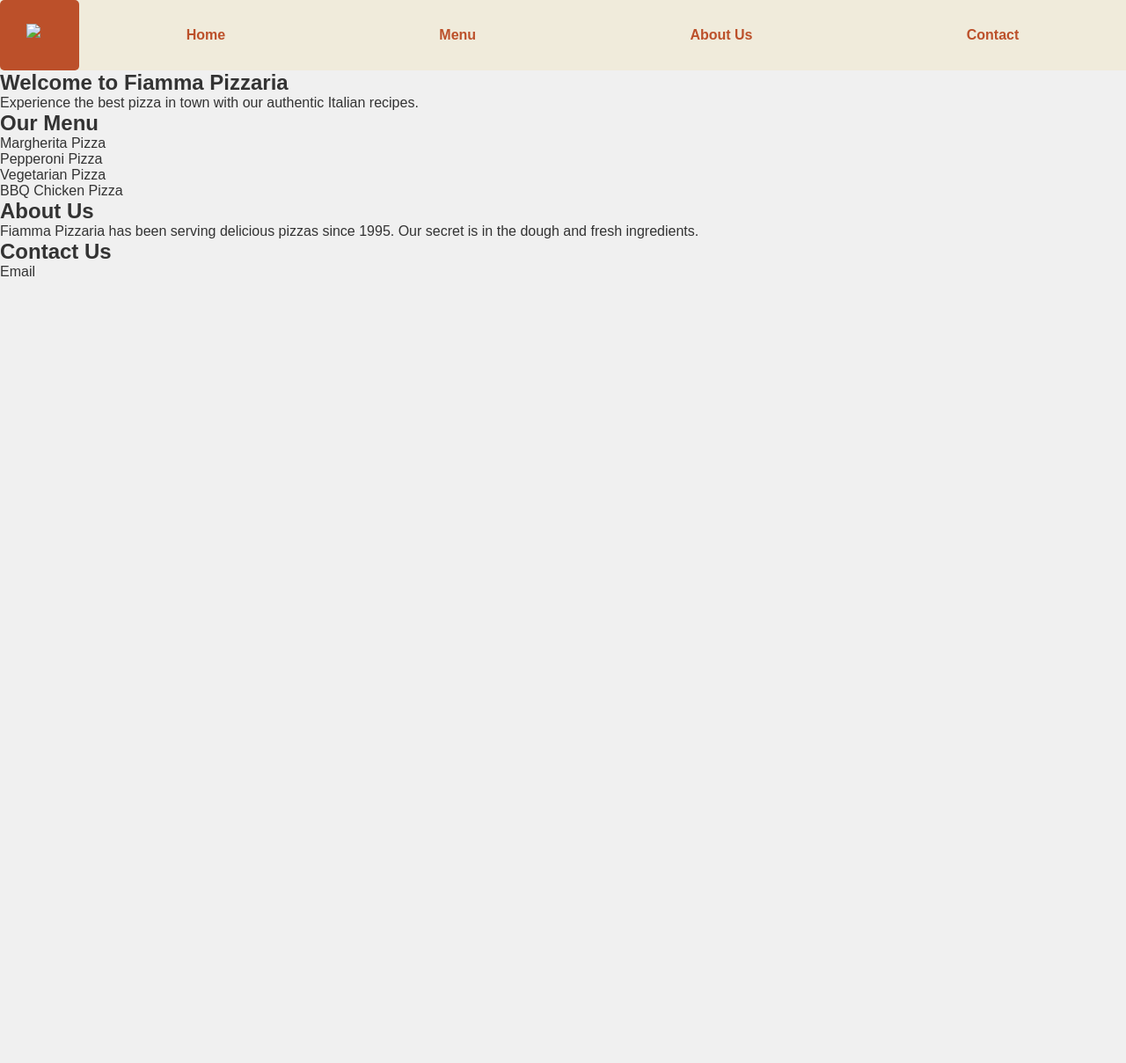
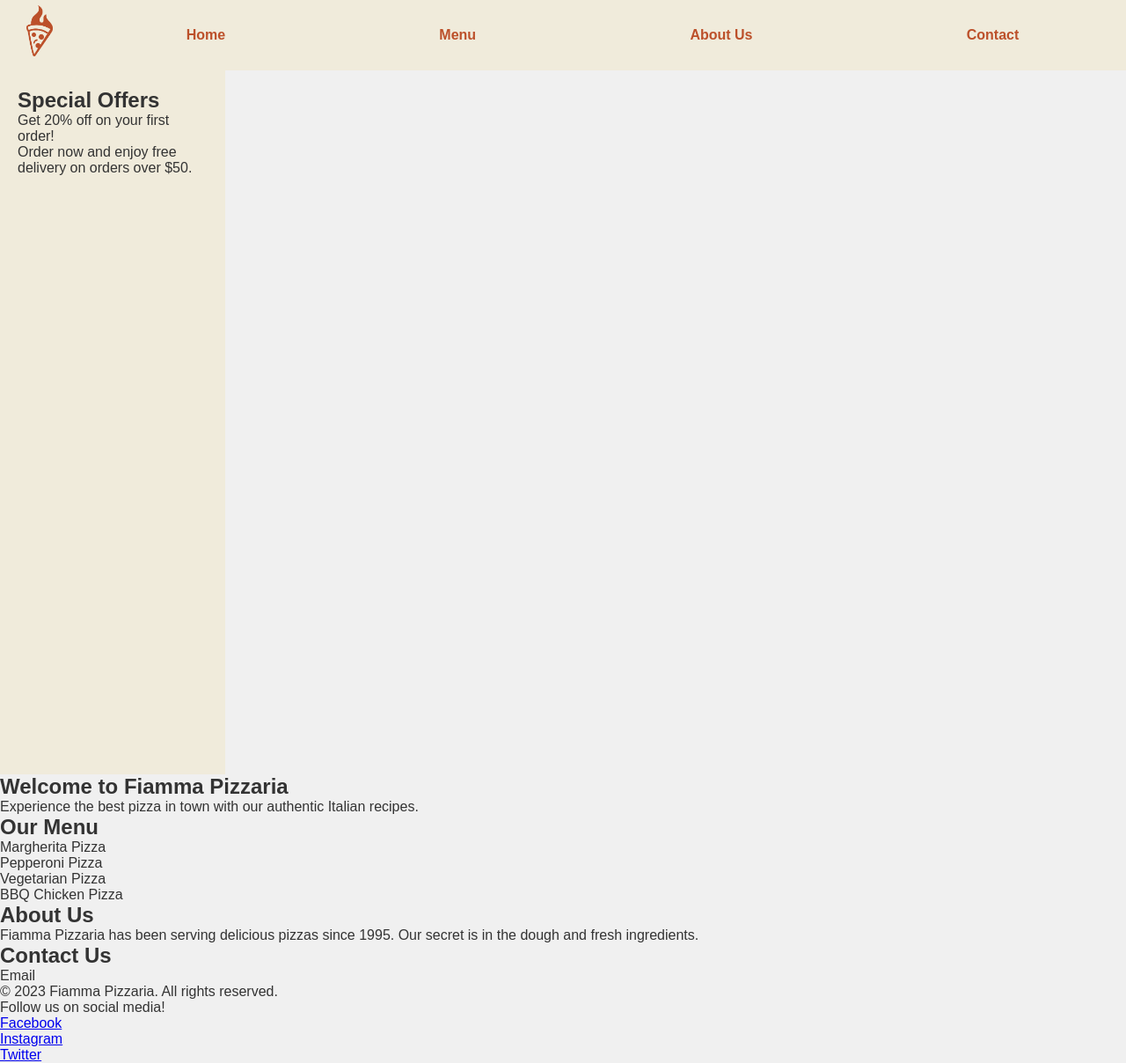
Before and after one commit to AbimaelDev/Pizzaria_Fiamma, a plain HTML site: page index.html in a window 1280 px wide. Shown: the whole page at 88% size. Before the commit the page ends 800 px from the top, so only its background shows below. Drawn offline with Linux system fonts and the light colour scheme.

Commit message:
aside criado

```diff
--- a/index.html
+++ b/index.html
@@ -8,16 +8,23 @@
 </head>
 <body>
     <header>
-        <a class="logo" href="#logo"><img src="./Images/Logo.png" width="30px"></a>
+        <a class="logo" href="#logo"><img src="./Images/Logo.png" ></a>
         <nav>
             <ul class="nav-links">
-                <li><a href="#home">Home</a></li>
-                <li><a href="#menu">Menu</a></li>
-                <li><a href="#about">About Us</a></li>
-                <li><a href="#contact">Contact</a></li>
+                <li><a class="header-link" href="#home">Home</a></li>
+                <li><a class="header-link" href="#menu">Menu</a></li>
+                <li><a class="header-link" href="#about">About Us</a></li>
+                <li><a class="header-link" href="#contact">Contact</a></li>
             </ul>
         </nav>
     </header>
+    <aside>
+        <div class="aside-content">
+            <h2>Special Offers</h2>
+            <p>Get 20% off on your first order!</p>
+            <p>Order now and enjoy free delivery on orders over $50.</p>
+        </div>
+    </aside>
     <main>
         <section id="home">
             <h2>Welcome to Fiamma Pizzaria</h2>
@@ -43,5 +50,14 @@
             <h2>Contact Us</h2>
             <p>Email</p>
     </main>
+    <footer>
+        <p>&copy; 2023 Fiamma Pizzaria. All rights reserved.</p>
+        <p>Follow us on social media!</p>
+        <ul class="social-links">
+            <li><a href="https://www.facebook.com" target="_blank">Facebook</a></li>
+            <li><a href="https://www.instagram.com" target="_blank">Instagram</a></li>
+            <li><a href="https://www.twitter.com" target="_blank">Twitter</a></li>
+        </ul>
+    </footer>
 </body>
 </html>
--- a/style.css
+++ b/style.css
@@ -23,7 +23,10 @@ header{
     align-items: center;
     padding: 0 30px;
     padding-bottom: 10px;
+}
 
+.logo img{
+    width: 30px;
 }
 
 nav{
@@ -43,7 +46,7 @@ nav{
     justify-content: space-around;
 }
 
-a{
+.header-link{
     text-decoration: none;
     color: #BC502A;
     font-weight: 500;
@@ -52,8 +55,16 @@ a{
     transition: all 0.3s ease;
 }
 
-a:hover{
+.header-link:hover{
     color: #F0EBDB;
     background-color: #BC502A;
     border-radius: 5px;
 }
+
+aside{
+    display: flex;
+    width: 20%;
+    height: 100vh;
+    padding: 20px;
+    background-color: #F0EBDB;
+}
```
Also changed, not shown: Images/Logo.png (added).
